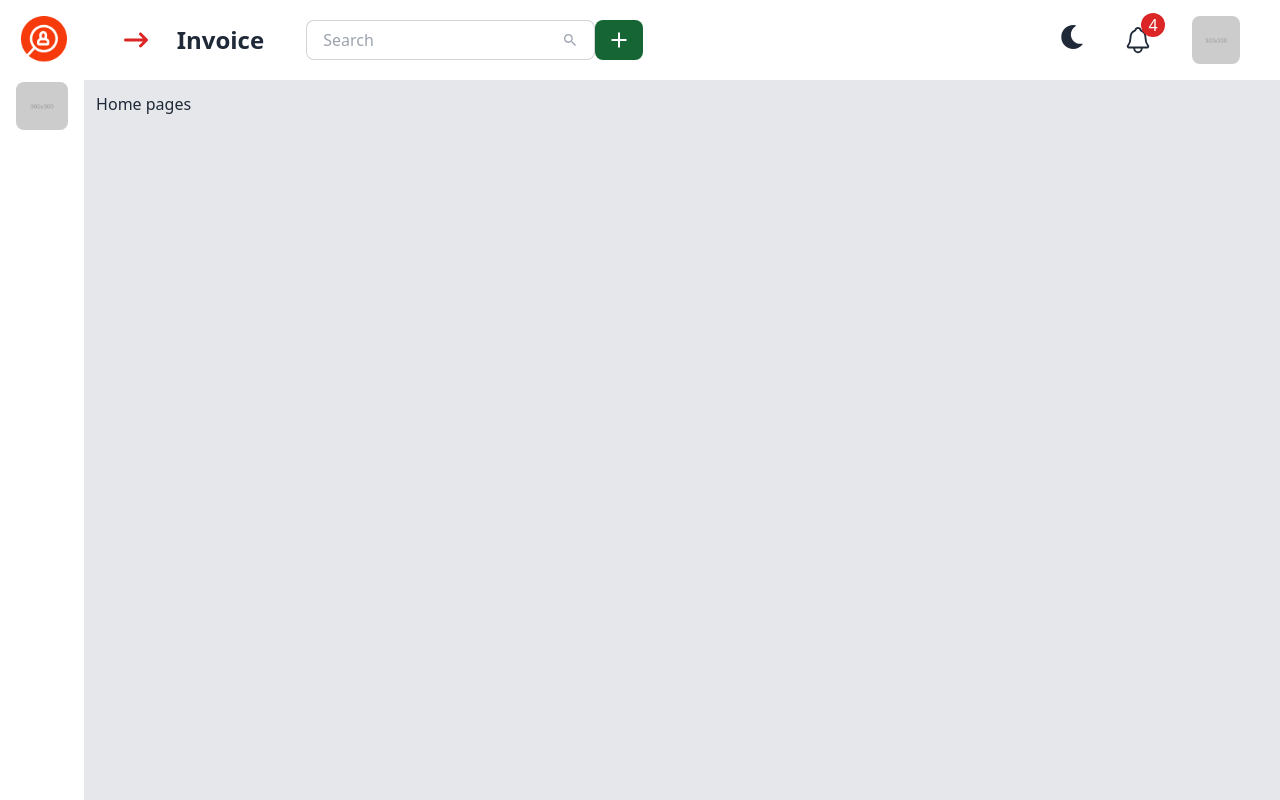
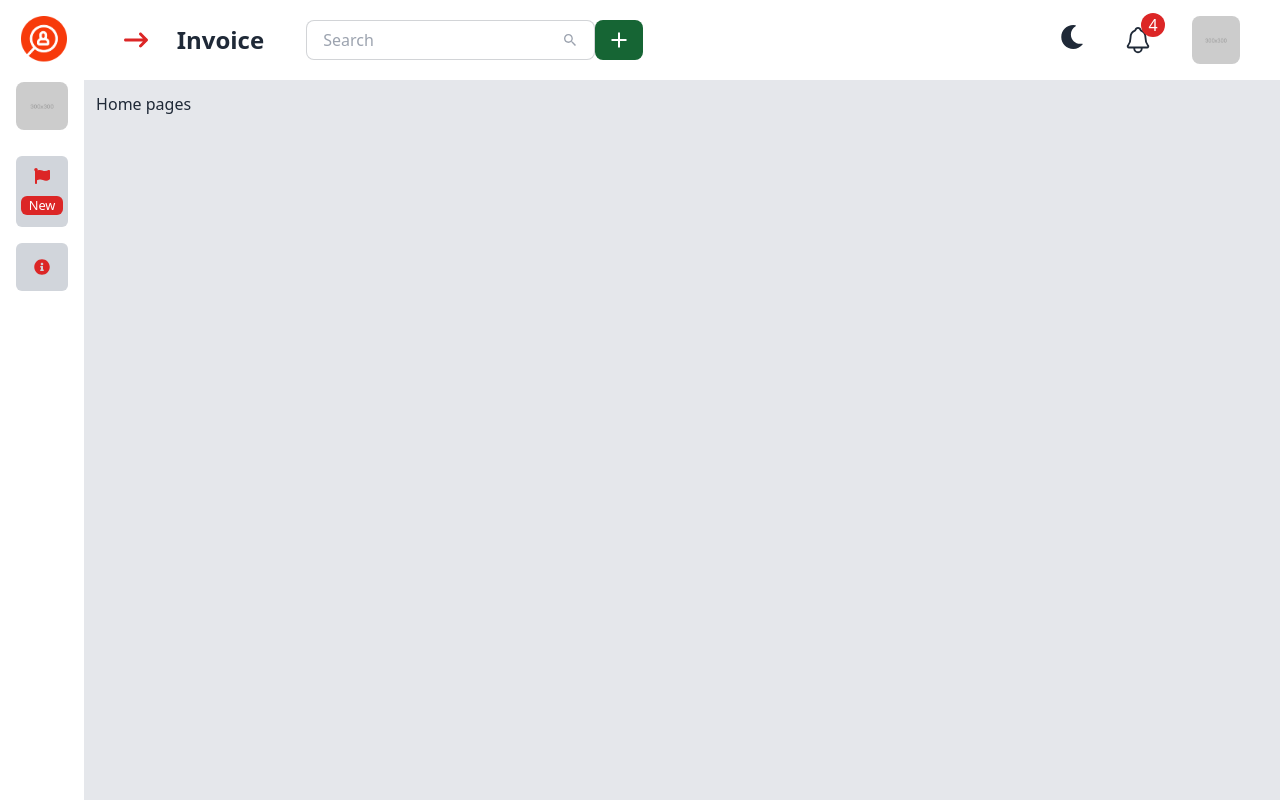
Before and after one commit to yasin2514/jobick, a React (Vite) app: page / in a window 1280 px wide. Both pictures are taken after a click on the button 288 px from the left and 40 px from the top of the page. Built offline with nearby package versions, Linux system fonts and the light colour scheme.

Commit message:
side bar small design done

```diff
--- a/src/Components/Navbar.jsx
+++ b/src/Components/Navbar.jsx
@@ -4,6 +4,7 @@ import {} from "react-icons/io";
 import { useEffect, useRef, useState } from "react";
 import Profile from "./Profile";
 import NavbarBrand from "./NavbarBrand";
+import { FaFlag, FaInfoCircle } from "react-icons/fa";
 
 const Navbar = ({ showFull }) => {
   const [showProfileDropdown, setShowProfileDropdown] = useState(false);
@@ -58,6 +59,19 @@ const Navbar = ({ showFull }) => {
       </div>
       {/* nav link section */}
       {showFull && <NavbarBrand></NavbarBrand>}
+      {!showFull && (
+        <div className="space-y-4 mt-5">
+          <button className="bg-gray-300 p-1 flex flex-col items-center gap-3 w-full py-3 rounded-md hover:bg-gray-400">
+            <FaFlag className="text-red-600"></FaFlag>
+            <small className=" custom-span1 bg-red-600 text-white px-2 rounded-md">
+              New
+            </small>{" "}
+          </button>
+          <button className="bg-gray-300 p-1 flex flex-col items-center gap-3 w-full py-4 rounded-md hover:bg-gray-400">
+            <FaInfoCircle className="text-red-600"></FaInfoCircle>
+          </button>
+        </div>
+      )}
     </>
   );
 };
```
